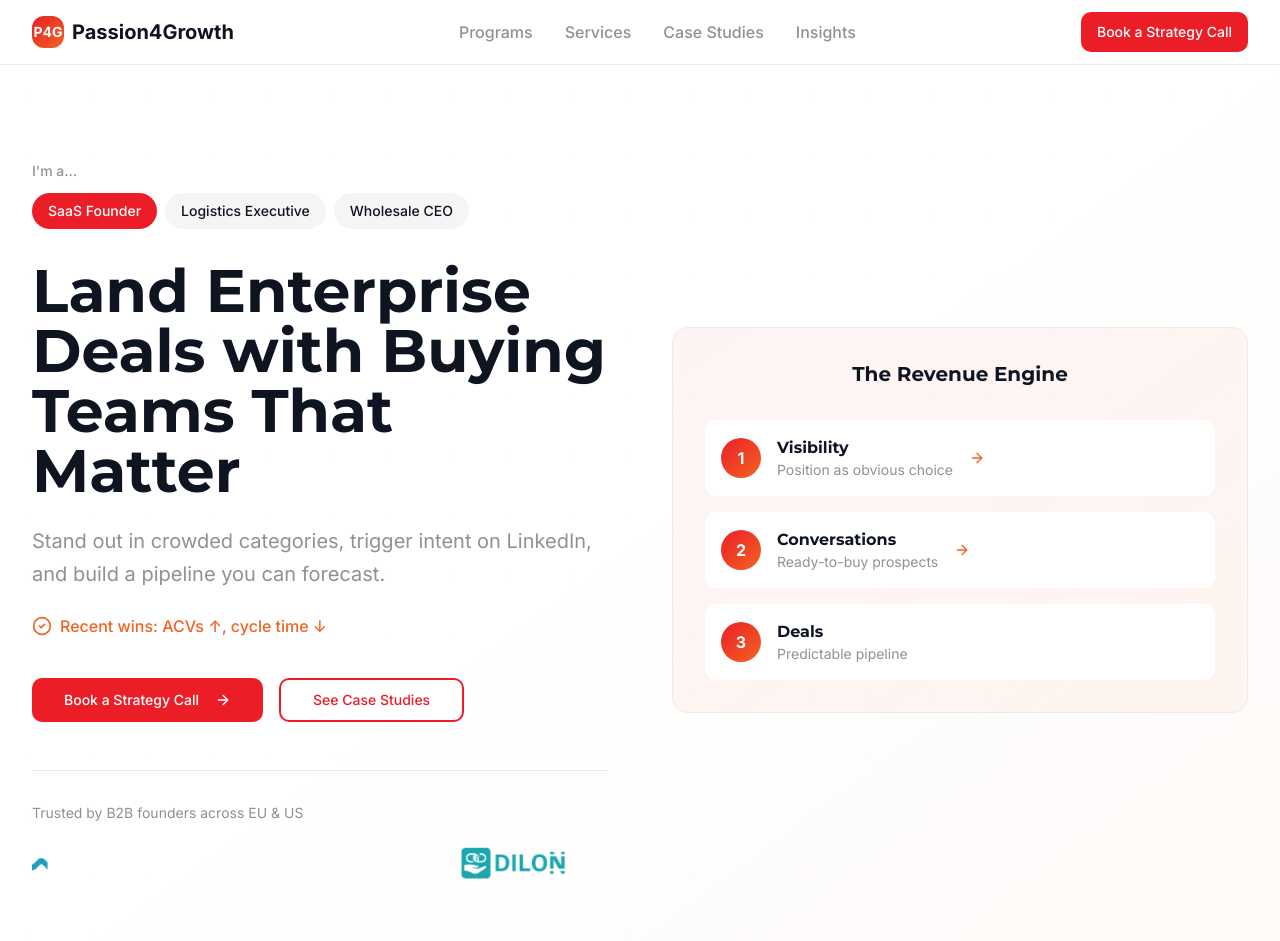
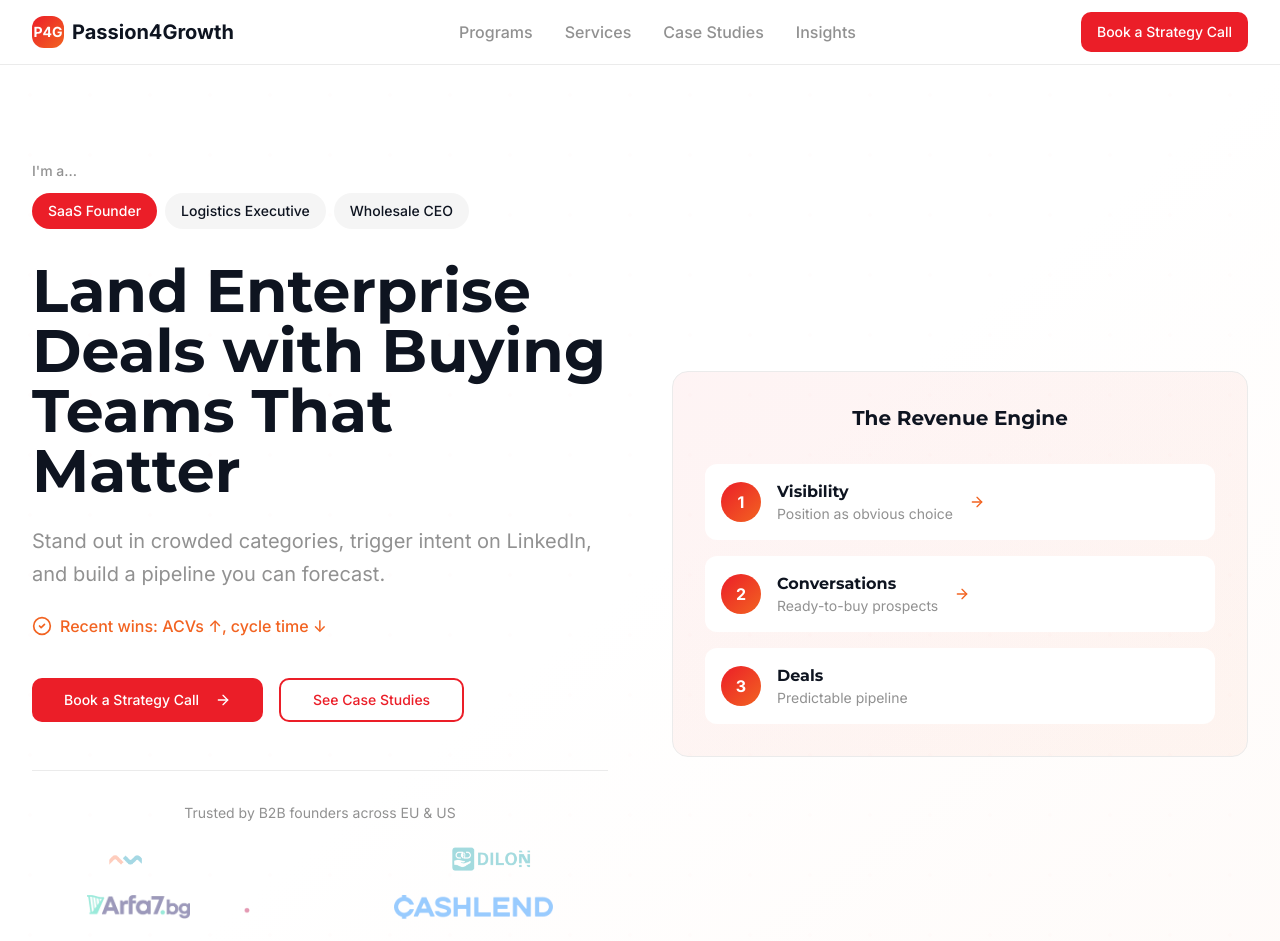
Before and after one commit to ves-hash/passion4growth-ignition, a React (Vite) app: page / in a window 1280 px wide. Shown: the top 941 px of the page. Built offline with nearby package versions, Linux system fonts and the light colour scheme.

Commit message:
Refactor logo animation speed

```diff
--- a/src/components/HeroSection.tsx
+++ b/src/components/HeroSection.tsx
@@ -123,20 +123,18 @@ const HeroSection = () => {
 
               {/* Trust Bar */}
               <div className="mt-12 pt-8 border-t border-border">
-                <p className="text-sm text-muted-foreground mb-6">
+                <p className="text-sm text-muted-foreground mb-6 text-center">
                   Trusted by B2B founders across EU & US
                 </p>
-                <div className="relative overflow-hidden">
-                  <div className="flex animate-scroll">
-                    {[...trustLogos, ...trustLogos].map((logo, index) => (
+                <div className="flex items-center justify-center gap-x-12 flex-wrap gap-y-6">
+                  {trustLogos.map((logo, index) => (
                     <img
                       key={index}
                       src={logo.src}
                       alt={logo.alt}
-                        className="h-8 object-contain mx-8 flex-shrink-0"
+                      className="h-6 object-contain opacity-40 hover:opacity-100 transition-opacity duration-300"
                     />
                   ))}
-                  </div>
                 </div>
               </div>
             </div>
```
Lines whose indentation alone changed are shown as unchanged.
